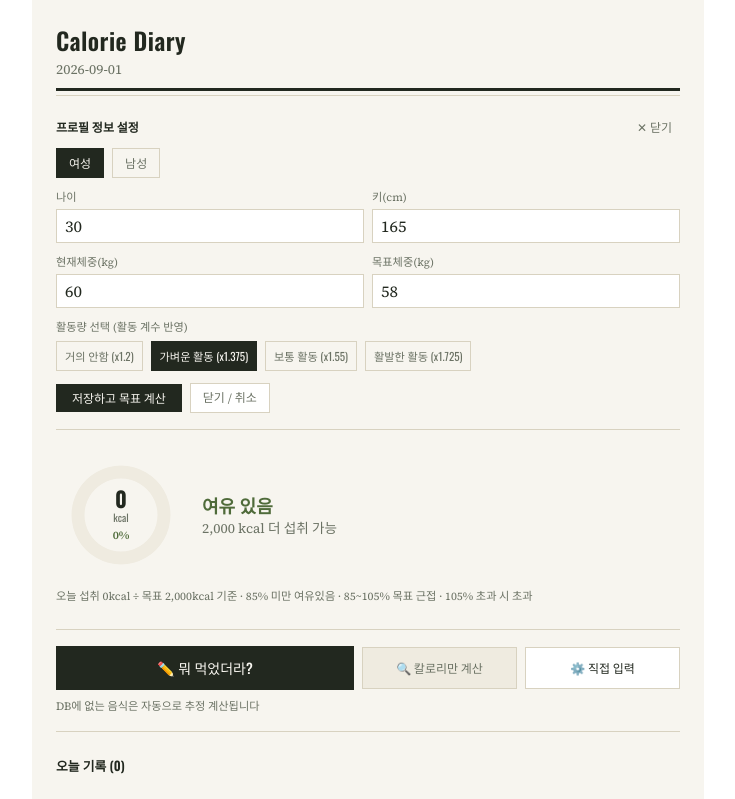
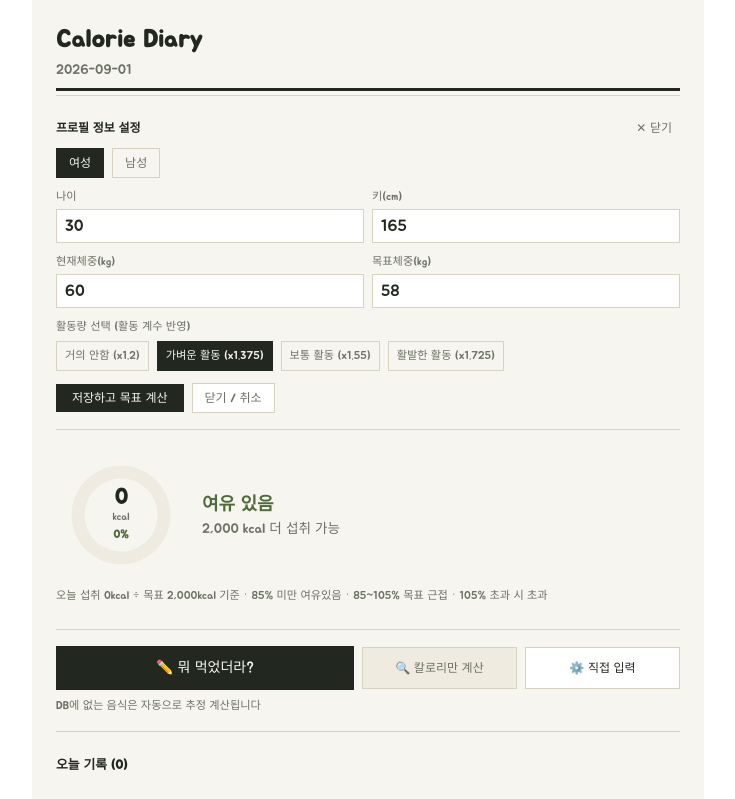
Before and after one commit to ko750125-afk/CalorieCheck, a React (Vite) app: page / in a window 1280 px wide. Shown: the top 799 px of the page, without its empty margins (272-1007 px from the left). Built offline with nearby package versions, Linux system fonts and the light colour scheme.

Commit message:
style: change main font family to Jua for friendly student vibe

```diff
--- a/calorie-check.jsx
+++ b/calorie-check.jsx
@@ -25,7 +25,7 @@ const COLOR = {
   olive: "#4F6B3A",
 };
 
-const FONT_IMPORT = `@import url('https://fonts.googleapis.com/css2?family=Oswald:wght@400;500;600;700&family=Source+Serif+4:opsz,wght@8..60,400;8..60,600&display=swap');`;
+const FONT_IMPORT = `@import url('https://fonts.googleapis.com/css2?family=Jua&family=Gowun+Dodum&display=swap');`;
 
 // ---------- Local food DB (hybrid: tier 1) ----------
 const FOOD_DB = [
@@ -605,7 +605,7 @@ export default function CalorieJournal() {
         background: COLOR.paper,
         color: COLOR.ink,
         minHeight: "100%",
-        fontFamily: "'Source Serif 4', serif",
+        fontFamily: "'Jua', 'Gowun Dodum', sans-serif",
       }}
       className="w-full max-w-2xl mx-auto p-4 md:p-6"
     >
@@ -615,7 +615,7 @@ export default function CalorieJournal() {
       <div style={{ borderBottom: `3px solid ${COLOR.ink}` }} className="pb-2 mb-1">
         <h1
           style={{
-            fontFamily: "'Oswald', sans-serif",
+            fontFamily: "'Jua', sans-serif",
             letterSpacing: "0.02em",
           }}
           className="text-2xl font-semibold"
@@ -655,7 +655,7 @@ export default function CalorieJournal() {
                   </div>
                   <div className="text-right flex-shrink-0">
                     <div
-                      style={{ fontFamily: "'Oswald', sans-serif", fontWeight: 700 }}
+                      style={{ fontFamily: "'Jua', sans-serif", fontWeight: 700 }}
                       className="text-lg"
                     >
                       {goal.toLocaleString()} kcal
@@ -735,7 +735,7 @@ export default function CalorieJournal() {
                   key={g.value}
                   onClick={() => setProfileDraft({ ...profileDraft, gender: g.value })}
                   style={{
-                    fontFamily: "'Oswald', sans-serif",
+                    fontFamily: "'Jua', sans-serif",
                     fontSize: "0.75rem",
                     border: `1px solid ${
                       profileDraft.gender === g.value ? COLOR.ink : COLOR.line
@@ -779,7 +779,7 @@ export default function CalorieJournal() {
                   key={a.value}
                   onClick={() => setProfileDraft({ ...profileDraft, activity: a.value })}
                   style={{
-                    fontFamily: "'Oswald', sans-serif",
+                    fontFamily: "'Jua', sans-serif",
                     fontSize: "0.7rem",
                     border: `1px solid ${
                       profileDraft.activity === a.value ? COLOR.ink : COLOR.line
@@ -818,7 +818,7 @@ export default function CalorieJournal() {
               <button
                 onClick={saveProfile}
                 style={{
-                  fontFamily: "'Oswald', sans-serif",
+                  fontFamily: "'Jua', sans-serif",
                   background: COLOR.ink,
                   color: COLOR.paper,
                 }}
@@ -875,7 +875,7 @@ export default function CalorieJournal() {
           >
             <div
               style={{
-                fontFamily: "'Oswald', sans-serif",
+                fontFamily: "'Jua', sans-serif",
                 fontSize: "1.35rem",
                 fontWeight: 700,
                 color: COLOR.ink,
@@ -884,7 +884,7 @@ export default function CalorieJournal() {
             >
               {total.toLocaleString()}
             </div>
-            <div style={{ fontFamily: "'Oswald', sans-serif", color: COLOR.inkDim, fontSize: "0.65rem" }}>
+            <div style={{ fontFamily: "'Jua', sans-serif", color: COLOR.inkDim, fontSize: "0.65rem" }}>
               kcal
             </div>
             <div style={{ color: statusColor, fontSize: "0.7rem", fontWeight: 600, marginTop: "1px" }}>
@@ -894,7 +894,7 @@ export default function CalorieJournal() {
         </div>
         <div className="flex-1 min-w-0">
           <div
-            style={{ color: statusColor, fontFamily: "'Oswald', sans-serif", fontWeight: 600 }}
+            style={{ color: statusColor, fontFamily: "'Jua', sans-serif", fontWeight: 600 }}
             className="text-lg"
           >
             {statusLabel}
@@ -922,7 +922,7 @@ export default function CalorieJournal() {
                 setIsHalf(false);
               }}
               style={{
-                fontFamily: "'Oswald', sans-serif",
+                fontFamily: "'Jua', sans-serif",
                 background: COLOR.ink,
                 color: COLOR.paper,
               }}
@@ -940,7 +940,7 @@ export default function CalorieJournal() {
                 setIsHalf(false);
               }}
               style={{
-                fontFamily: "'Oswald', sans-serif",
+                fontFamily: "'Jua', sans-serif",
                 border: `1px solid ${COLOR.line}`,
                 background: COLOR.paperDim,
                 color: COLOR.inkDim,
@@ -959,7 +959,7 @@ export default function CalorieJournal() {
                 setIsHalf(false);
               }}
               style={{
-                fontFamily: "'Oswald', sans-serif",
+                fontFamily: "'Jua', sans-serif",
                 border: `1px solid ${COLOR.line}`,
                 background: "white",
                 color: COLOR.ink,
@@ -974,7 +974,7 @@ export default function CalorieJournal() {
         {mode === "manual" && (
           <div>
             <div className="flex items-center justify-between mb-2">
-              <span style={{ fontFamily: "'Oswald', sans-serif", fontSize: "0.8rem", color: COLOR.ink }}>
+              <span style={{ fontFamily: "'Jua', sans-serif", fontSize: "0.8rem", color: COLOR.ink }}>
                 ✏️ 칼로리 직접 수동입력
               </span>
               <button
@@ -1009,7 +1009,7 @@ export default function CalorieJournal() {
                   onClick={addManualEntry}
                   disabled={!manualName.trim() || !manualCal}
                   style={{
-                    fontFamily: "'Oswald', sans-serif",
+                    fontFamily: "'Jua', sans-serif",
                     background: !manualName.trim() || !manualCal ? COLOR.inkDim : COLOR.ink,
                     color: COLOR.paper,
                   }}
@@ -1043,7 +1043,7 @@ export default function CalorieJournal() {
           <div>
             <div className="flex items-center justify-between mb-2">
               <span
-                style={{ fontFamily: "'Oswald', sans-serif", fontSize: "0.8rem", color: COLOR.turmeric }}
+                style={{ fontFamily: "'Jua', sans-serif", fontSize: "0.8rem", color: COLOR.turmeric }}
               >
                 칼로리만 계산 · 기록되지 않음
               </span>
@@ -1106,7 +1106,7 @@ export default function CalorieJournal() {
                 onClick={doSearch}
                 disabled={searchLoading}
                 style={{
-                  fontFamily: "'Oswald', sans-serif",
+                  fontFamily: "'Jua', sans-serif",
                   border: `1px solid ${COLOR.ink}`,
                   color: COLOR.ink,
                 }}
@@ -1145,7 +1145,7 @@ export default function CalorieJournal() {
                     </span>
                   )}
                 </span>
-                <span style={{ fontFamily: "'Oswald', sans-serif", fontWeight: 600 }}>
+                <span style={{ fontFamily: "'Jua', sans-serif", fontWeight: 600 }}>
                   {searchResult.calories} kcal
                 </span>
               </div>
@@ -1156,7 +1156,7 @@ export default function CalorieJournal() {
         {mode === "log" && (
           <div>
             <div className="flex items-center justify-between mb-2">
-              <span style={{ fontFamily: "'Oswald', sans-serif", fontSize: "0.8rem", color: COLOR.inkDim }}>
+              <span style={{ fontFamily: "'Jua', sans-serif", fontSize: "0.8rem", color: COLOR.inkDim }}>
                 식사 기록하기
               </span>
               <button
@@ -1225,7 +1225,7 @@ export default function CalorieJournal() {
                 onClick={addEntry}
                 disabled={loading}
                 style={{
-                  fontFamily: "'Oswald', sans-serif",
+                  fontFamily: "'Jua', sans-serif",
                   background: loading ? COLOR.inkDim : COLOR.ink,
                   color: COLOR.paper,
                 }}
@@ -1263,7 +1263,7 @@ export default function CalorieJournal() {
       <div className="mb-6">
         <div className="flex items-center justify-between mb-2">
           <div
-            style={{ fontFamily: "'Oswald', sans-serif", fontSize: "0.8rem", color: COLOR.ink }}
+            style={{ fontFamily: "'Jua', sans-serif", fontSize: "0.8rem", color: COLOR.ink }}
             className="font-semibold"
           >
             {selectedDate === todayStr() ? "오늘 기록" : `${selectedDate} 기록`} ({entries.length})
@@ -1295,7 +1295,7 @@ export default function CalorieJournal() {
                 <div className="flex items-center gap-3">
                   <span
                     style={{
-                      fontFamily: "'Oswald', sans-serif",
+                      fontFamily: "'Jua', sans-serif",
                       fontSize: "0.65rem",
                       color: COLOR.inkDim,
                       width: "34px",
@@ -1332,7 +1332,7 @@ export default function CalorieJournal() {
           <div>
             <div className="flex items-center justify-between mb-2">
               <div
-                style={{ fontFamily: "'Oswald', sans-serif", fontSize: "0.8rem", color: COLOR.inkDim }}
+                style={{ fontFamily: "'Jua', sans-serif", fontSize: "0.8rem", color: COLOR.inkDim }}
               >
                 최근 7일 추이
               </div>
--- a/index.html
+++ b/index.html
@@ -6,7 +6,7 @@
     <link rel="preconnect" href="https://fonts.googleapis.com" />
     <link rel="preconnect" href="https://fonts.gstatic.com" crossorigin />
     <link
-      href="https://fonts.googleapis.com/css2?family=Oswald:wght@400;500;600;700&family=Source+Serif+4:opsz,wght@8..60,400;8..60,600&display=swap"
+      href="https://fonts.googleapis.com/css2?family=Jua&family=Gowun+Dodum&family=Oswald:wght@500;700&display=swap"
       rel="stylesheet"
     />
     <title>Calorie Diary</title>
--- a/src/App.jsx
+++ b/src/App.jsx
@@ -615,7 +615,7 @@ export default function CalorieJournal() {
         background: COLOR.paper,
         color: COLOR.ink,
         minHeight: "100%",
-        fontFamily: "'Source Serif 4', serif",
+        fontFamily: "'Jua', 'Gowun Dodum', sans-serif",
       }}
       className="w-full max-w-2xl mx-auto p-4 md:p-6"
     >
@@ -623,7 +623,7 @@ export default function CalorieJournal() {
       <div style={{ borderBottom: `3px solid ${COLOR.ink}` }} className="pb-2 mb-1">
         <h1
           style={{
-            fontFamily: "'Oswald', sans-serif",
+            fontFamily: "'Jua', sans-serif",
             letterSpacing: "0.02em",
           }}
           className="text-2xl font-semibold"
@@ -663,7 +663,7 @@ export default function CalorieJournal() {
                   </div>
                   <div className="text-right flex-shrink-0">
                     <div
-                      style={{ fontFamily: "'Oswald', sans-serif", fontWeight: 700 }}
+                      style={{ fontFamily: "'Jua', sans-serif", fontWeight: 700 }}
                       className="text-lg"
                     >
                       {goal.toLocaleString()} kcal
@@ -743,7 +743,7 @@ export default function CalorieJournal() {
                   key={g.value}
                   onClick={() => setProfileDraft({ ...profileDraft, gender: g.value })}
                   style={{
-                    fontFamily: "'Oswald', sans-serif",
+                    fontFamily: "'Jua', sans-serif",
                     fontSize: "0.75rem",
                     border: `1px solid ${
                       profileDraft.gender === g.value ? COLOR.ink : COLOR.line
@@ -787,7 +787,7 @@ export default function CalorieJournal() {
                   key={a.value}
                   onClick={() => setProfileDraft({ ...profileDraft, activity: a.value })}
                   style={{
-                    fontFamily: "'Oswald', sans-serif",
+                    fontFamily: "'Jua', sans-serif",
                     fontSize: "0.7rem",
                     border: `1px solid ${
                       profileDraft.activity === a.value ? COLOR.ink : COLOR.line
@@ -806,7 +806,7 @@ export default function CalorieJournal() {
               <button
                 onClick={saveProfile}
                 style={{
-                  fontFamily: "'Oswald', sans-serif",
+                  fontFamily: "'Jua', sans-serif",
                   background: COLOR.ink,
                   color: COLOR.paper,
                 }}
@@ -863,7 +863,7 @@ export default function CalorieJournal() {
           >
             <div
               style={{
-                fontFamily: "'Oswald', sans-serif",
+                fontFamily: "'Jua', sans-serif",
                 fontSize: "1.35rem",
                 fontWeight: 700,
                 color: COLOR.ink,
@@ -872,7 +872,7 @@ export default function CalorieJournal() {
             >
               {total.toLocaleString()}
             </div>
-            <div style={{ fontFamily: "'Oswald', sans-serif", color: COLOR.inkDim, fontSize: "0.65rem" }}>
+            <div style={{ fontFamily: "'Jua', sans-serif", color: COLOR.inkDim, fontSize: "0.65rem" }}>
               kcal
             </div>
             <div style={{ color: statusColor, fontSize: "0.7rem", fontWeight: 600, marginTop: "1px" }}>
@@ -882,7 +882,7 @@ export default function CalorieJournal() {
         </div>
         <div className="flex-1 min-w-0">
           <div
-            style={{ color: statusColor, fontFamily: "'Oswald', sans-serif", fontWeight: 600 }}
+            style={{ color: statusColor, fontFamily: "'Jua', sans-serif", fontWeight: 600 }}
             className="text-lg"
           >
             {statusLabel}
@@ -910,7 +910,7 @@ export default function CalorieJournal() {
                 setIsHalf(false);
               }}
               style={{
-                fontFamily: "'Oswald', sans-serif",
+                fontFamily: "'Jua', sans-serif",
                 background: COLOR.ink,
                 color: COLOR.paper,
               }}
@@ -928,7 +928,7 @@ export default function CalorieJournal() {
                 setIsHalf(false);
               }}
               style={{
-                fontFamily: "'Oswald', sans-serif",
+                fontFamily: "'Jua', sans-serif",
                 border: `1px solid ${COLOR.line}`,
                 background: COLOR.paperDim,
                 color: COLOR.inkDim,
@@ -947,7 +947,7 @@ export default function CalorieJournal() {
                 setIsHalf(false);
               }}
               style={{
-                fontFamily: "'Oswald', sans-serif",
+                fontFamily: "'Jua', sans-serif",
                 border: `1px solid ${COLOR.line}`,
                 background: "white",
                 color: COLOR.ink,
@@ -962,7 +962,7 @@ export default function CalorieJournal() {
         {mode === "manual" && (
           <div>
             <div className="flex items-center justify-between mb-2">
-              <span style={{ fontFamily: "'Oswald', sans-serif", fontSize: "0.8rem", color: COLOR.ink }}>
+              <span style={{ fontFamily: "'Jua', sans-serif", fontSize: "0.8rem", color: COLOR.ink }}>
                 ✏️ 칼로리 직접 수동입력
               </span>
               <button
@@ -997,7 +997,7 @@ export default function CalorieJournal() {
                   onClick={addManualEntry}
                   disabled={!manualName.trim() || !manualCal}
                   style={{
-                    fontFamily: "'Oswald', sans-serif",
+                    fontFamily: "'Jua', sans-serif",
                     background: !manualName.trim() || !manualCal ? COLOR.inkDim : COLOR.ink,
                     color: COLOR.paper,
                   }}
@@ -1031,7 +1031,7 @@ export default function CalorieJournal() {
           <div>
             <div className="flex items-center justify-between mb-2">
               <span
-                style={{ fontFamily: "'Oswald', sans-serif", fontSize: "0.8rem", color: COLOR.turmeric }}
+                style={{ fontFamily: "'Jua', sans-serif", fontSize: "0.8rem", color: COLOR.turmeric }}
               >
                 칼로리만 계산 · 기록되지 않음
               </span>
@@ -1094,7 +1094,7 @@ export default function CalorieJournal() {
                 onClick={doSearch}
                 disabled={searchLoading}
                 style={{
-                  fontFamily: "'Oswald', sans-serif",
+                  fontFamily: "'Jua', sans-serif",
                   border: `1px solid ${COLOR.ink}`,
                   color: COLOR.ink,
                 }}
@@ -1133,7 +1133,7 @@ export default function CalorieJournal() {
                     </span>
                   )}
                 </span>
-                <span style={{ fontFamily: "'Oswald', sans-serif", fontWeight: 600 }}>
+                <span style={{ fontFamily: "'Jua', sans-serif", fontWeight: 600 }}>
                   {searchResult.calories} kcal
                 </span>
               </div>
@@ -1144,7 +1144,7 @@ export default function CalorieJournal() {
         {mode === "log" && (
           <div>
             <div className="flex items-center justify-between mb-2">
-              <span style={{ fontFamily: "'Oswald', sans-serif", fontSize: "0.8rem", color: COLOR.inkDim }}>
+              <span style={{ fontFamily: "'Jua', sans-serif", fontSize: "0.8rem", color: COLOR.inkDim }}>
                 식사 기록하기
               </span>
               <button
@@ -1213,7 +1213,7 @@ export default function CalorieJournal() {
                 onClick={addEntry}
                 disabled={loading}
                 style={{
-                  fontFamily: "'Oswald', sans-serif",
+                  fontFamily: "'Jua', sans-serif",
                   background: loading ? COLOR.inkDim : COLOR.ink,
                   color: COLOR.paper,
                 }}
@@ -1251,7 +1251,7 @@ export default function CalorieJournal() {
       <div className="mb-6">
         <div className="flex items-center justify-between mb-2">
           <div
-            style={{ fontFamily: "'Oswald', sans-serif", fontSize: "0.8rem", color: COLOR.ink }}
+            style={{ fontFamily: "'Jua', sans-serif", fontSize: "0.8rem", color: COLOR.ink }}
             className="font-semibold"
           >
             {selectedDate === todayStr() ? "오늘 기록" : `${selectedDate} 기록`} ({entries.length})
@@ -1283,7 +1283,7 @@ export default function CalorieJournal() {
                 <div className="flex items-center gap-3">
                   <span
                     style={{
-                      fontFamily: "'Oswald', sans-serif",
+                      fontFamily: "'Jua', sans-serif",
                       fontSize: "0.65rem",
                       color: COLOR.inkDim,
                       width: "34px",
@@ -1320,7 +1320,7 @@ export default function CalorieJournal() {
           <div>
             <div className="flex items-center justify-between mb-2">
               <div
-                style={{ fontFamily: "'Oswald', sans-serif", fontSize: "0.8rem", color: COLOR.inkDim }}
+                style={{ fontFamily: "'Jua', sans-serif", fontSize: "0.8rem", color: COLOR.inkDim }}
               >
                 최근 7일 추이
               </div>
```
